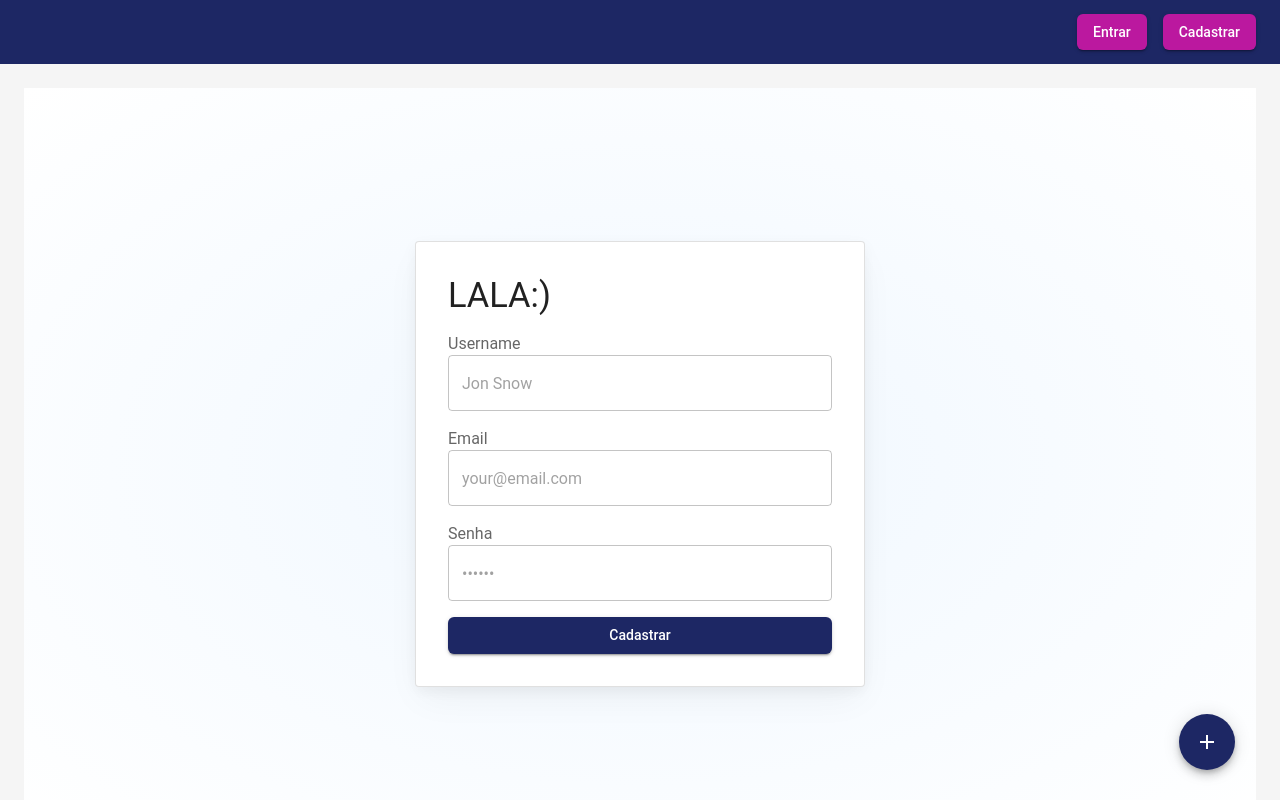
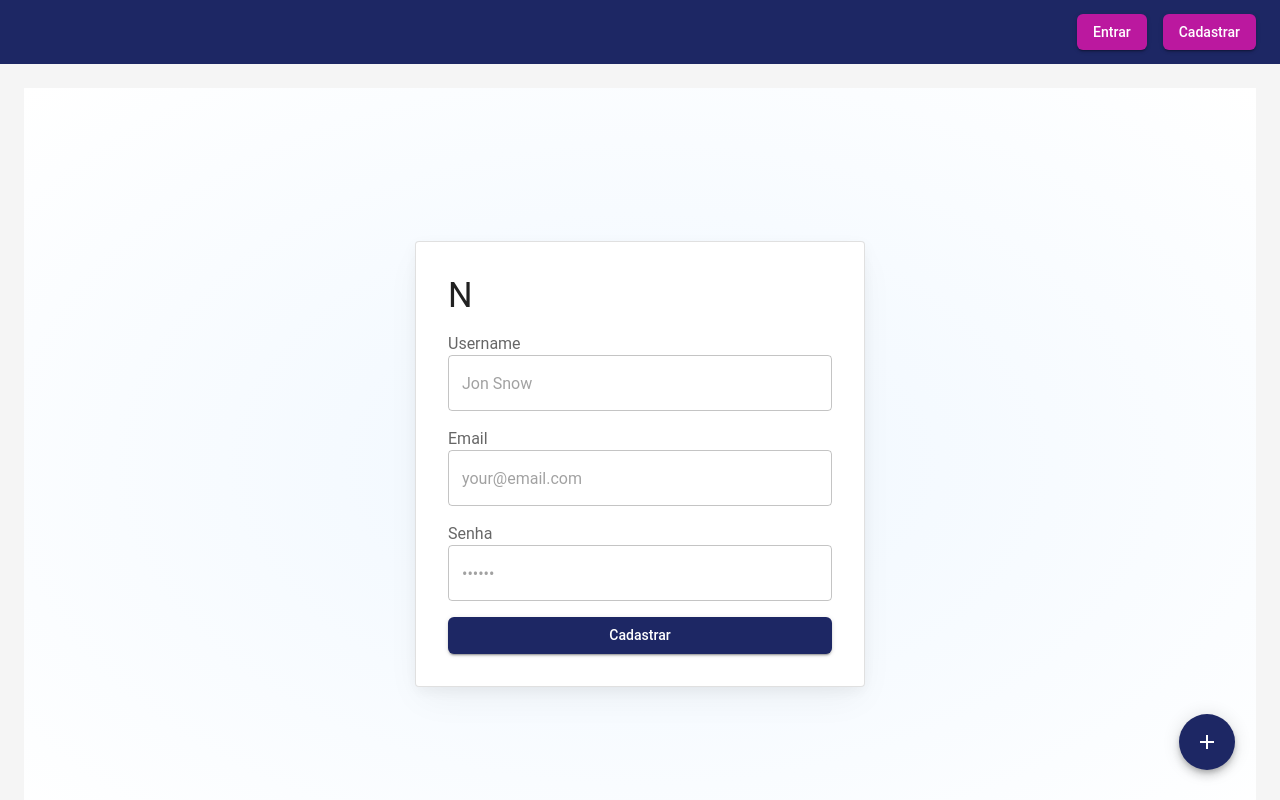
Before and after one commit to Party-Chinese-Comunism/frontend-blogpost, a React (Vite) app: page /register in a window 1280 px wide. Built offline with nearby package versions, Linux system fonts and the light colour scheme; no server answers.

Commit message:
Update register.tsx

```diff
--- a/src/routes/register.tsx
+++ b/src/routes/register.tsx
@@ -98,7 +98,7 @@ function RouteComponent() {
             sx={{ width: "100%", fontSize: "clamp(2rem, 10vw, 2.15rem)" }}
           >
 
-            LALA:)
+            N
           </Typography>
 
           <Box
```
